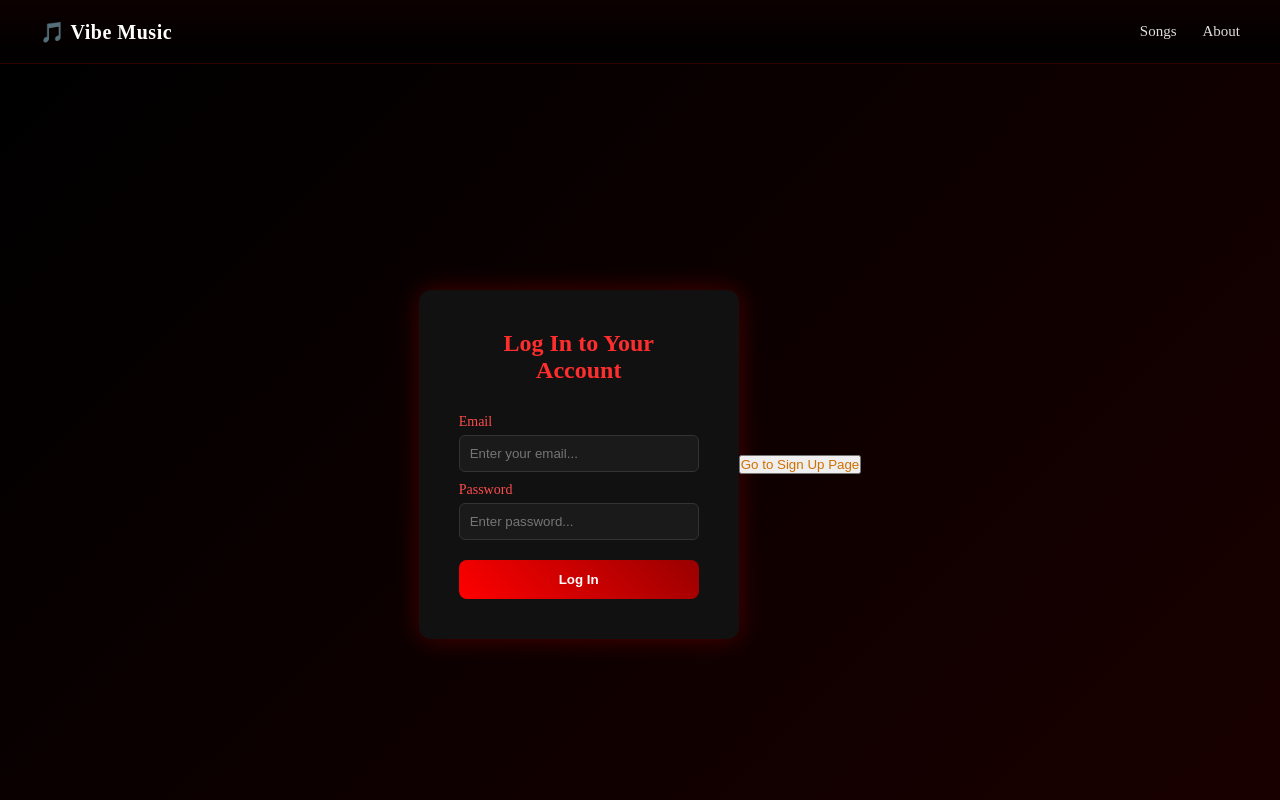
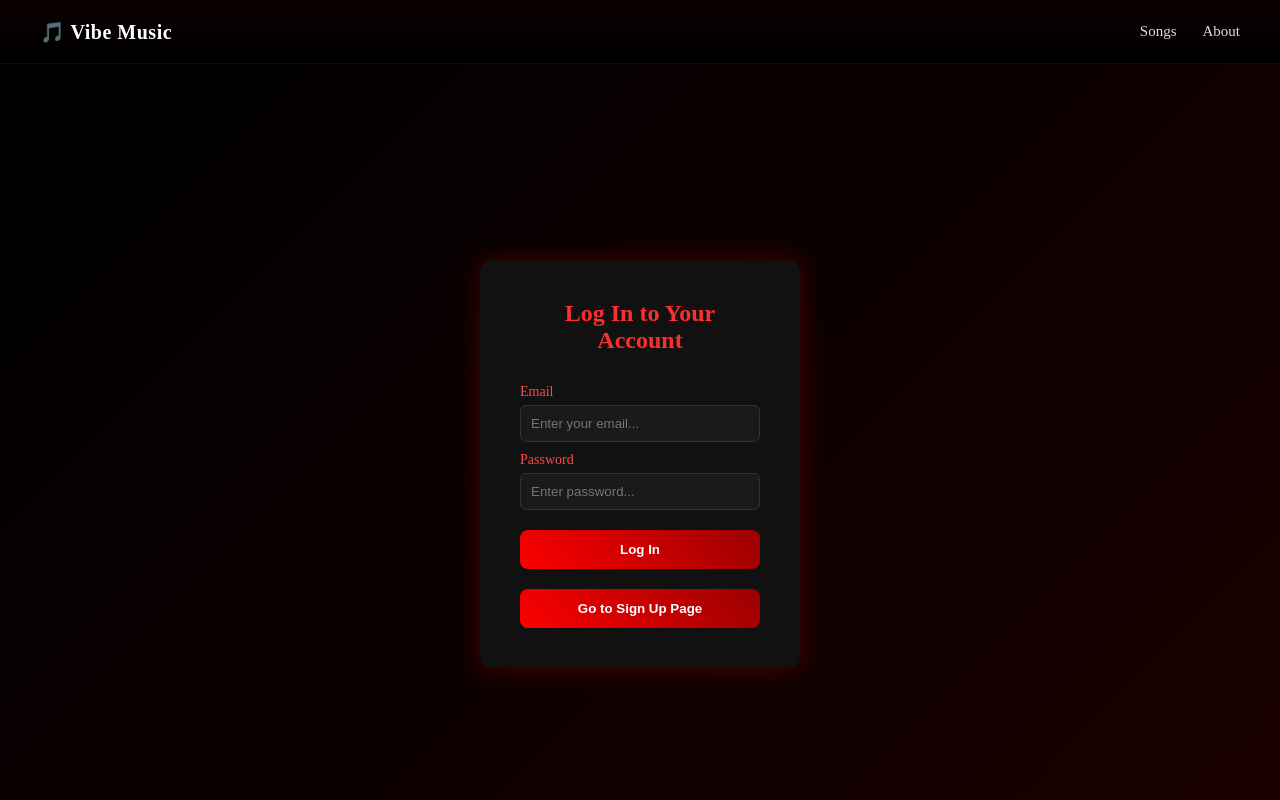
Before and after one commit to infinityabhinav/vibe-music-player, a React (Vite) app: page /log-in in a window 1280 px wide. Shown: the top 800 px of the page. Built offline with nearby package versions, Linux system fonts and the light colour scheme; no server answers.

Commit message:
signup issue fixed

```diff
--- a/src/pages/Auth/LogIn.jsx
+++ b/src/pages/Auth/LogIn.jsx
@@ -54,8 +54,8 @@ export default function LogIn() {
         <button>Log In</button>
 
 
+        <button type="button" onClick={()=>navigate("/sign-up")}>Go to Sign Up Page</button>
       </form>
-        <button type="button" onClick={()=>navigate("/sign-up")}>Go to Sign Up Page</button>
     </div>
   )
 }
--- a/src/pages/Auth/SignUp.jsx
+++ b/src/pages/Auth/SignUp.jsx
@@ -55,8 +55,8 @@ export default function SignUp() {
 
         {error && <p>{error}</p>}
         <button>Sign Up</button>
+        <button type="button" onClick={()=>navigate('/log-in')}>Go to Login Page</button>
       </form>
-        <button type="button" onClick={()=>navigate('/log-in')}>Go to Login Page</button>
     </div>
   )
 }
```
